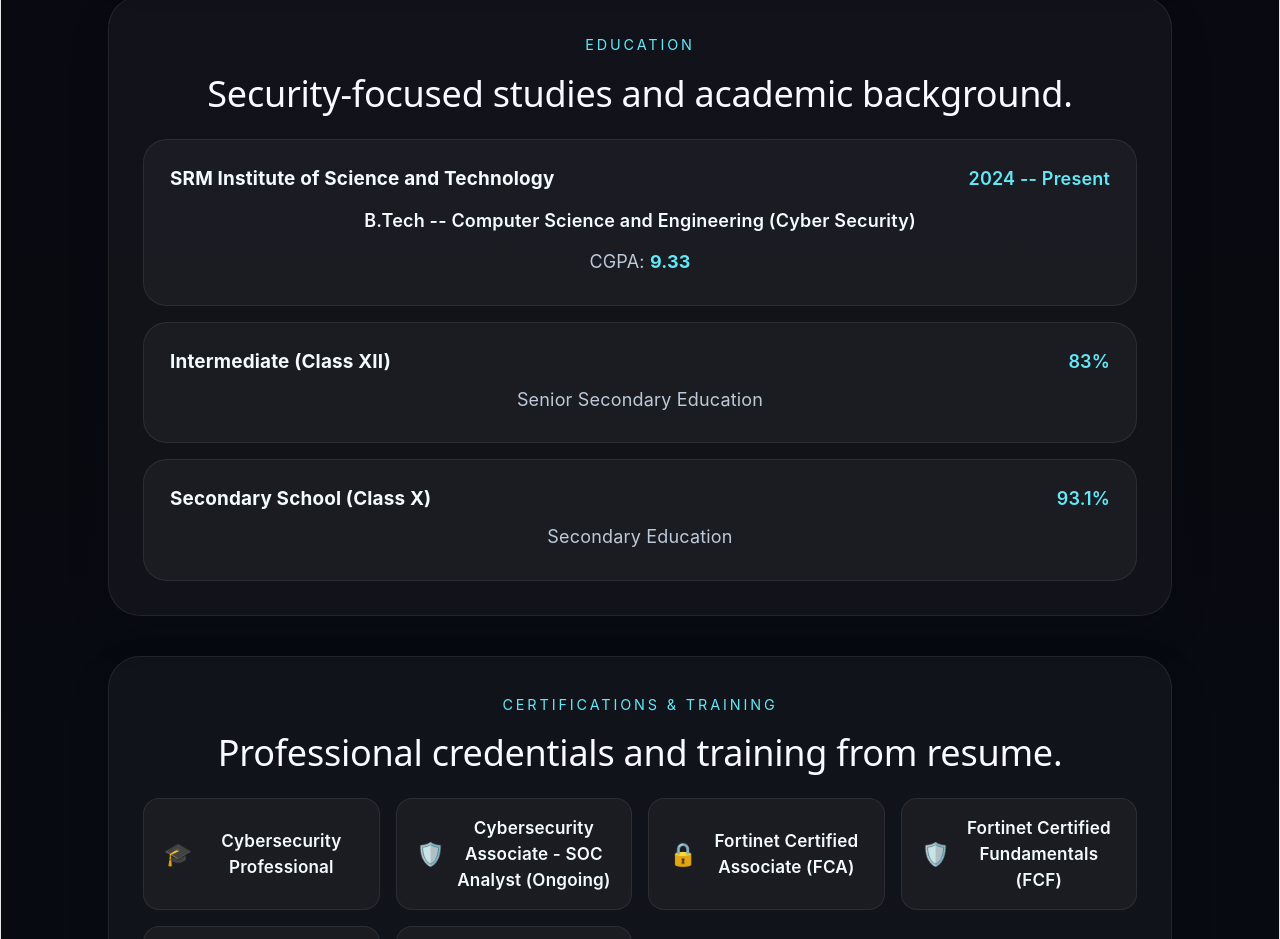
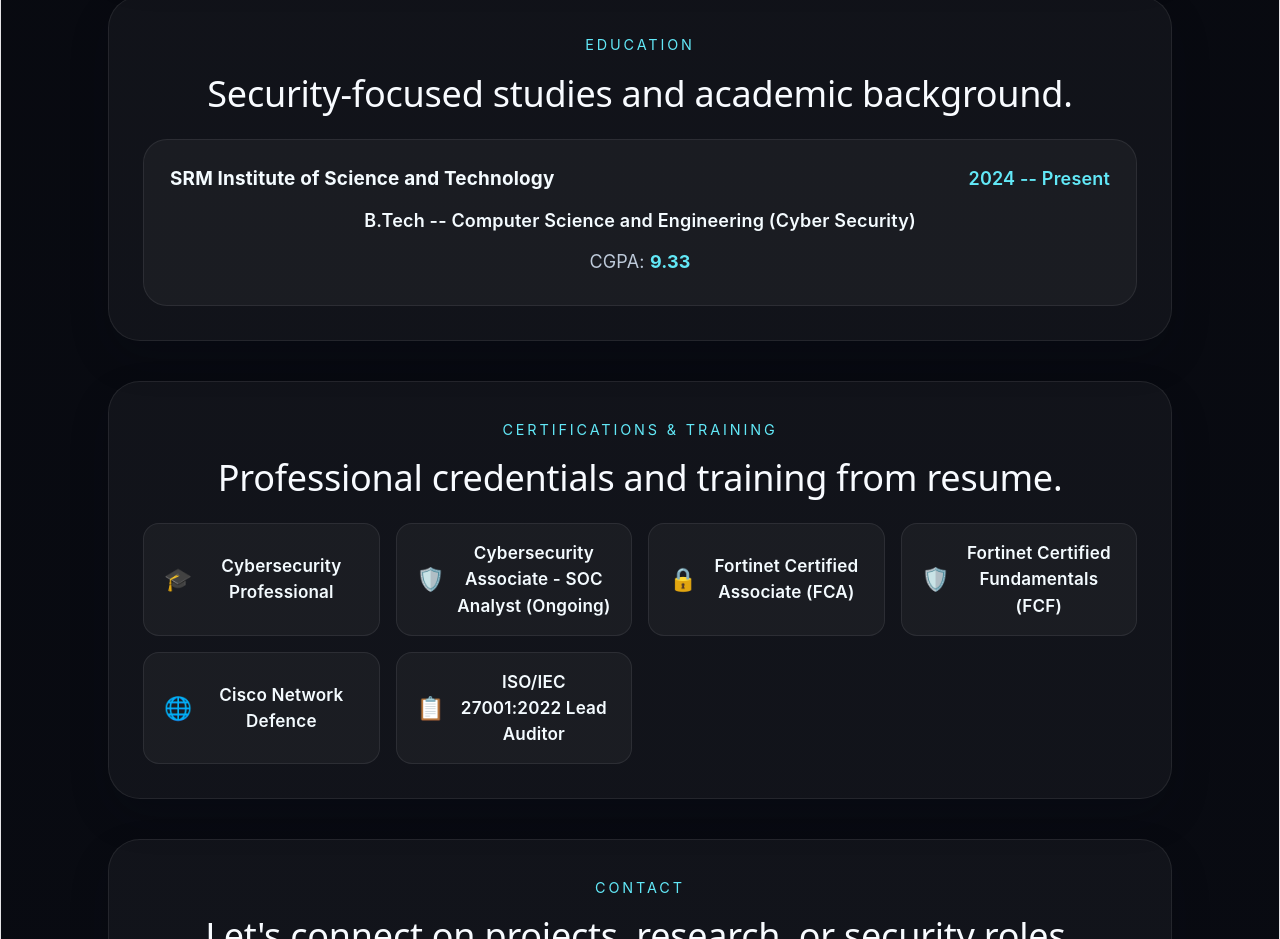
Before and after one commit to pranaygrandhi/pranaygrandhi.github.io, a React app: page / in a window 1280 px wide. Shown: the part 5720-6659 px from the top of the page. Built offline with nearby package versions, Linux system fonts and the light colour scheme; the HTML template or start-up script is replaced by a standard one.

Commit message:
Align Education section exactly with resume screenshot (SRM IST B.Tech Cyber Security CGPA 9.33)

```diff
--- a/src/App.jsx
+++ b/src/App.jsx
@@ -292,7 +292,6 @@ function App() {
             <h2>Security-focused studies and academic background.</h2>
           </div>
 
-          <div style={{ display: 'grid', gap: '16px' }}>
           <div className="education-card">
             <div style={{ display: 'flex', justifyContent: 'space-between', flexWrap: 'wrap', gap: '8px', marginBottom: '12px' }}>
               <h3 style={{ margin: 0 }}>SRM Institute of Science and Technology</h3>
@@ -300,23 +299,6 @@ function App() {
             </div>
             <p style={{ color: '#f4fbff', marginBottom: '8px', fontWeight: 600 }}>B.Tech -- Computer Science and Engineering (Cyber Security)</p>
             <p style={{ color: '#bdc9d9' }}>CGPA: <strong style={{ color: '#62e8f7' }}>9.33</strong></p>
-            </div>
-
-            <div className="education-card">
-              <div style={{ display: 'flex', justifyContent: 'space-between', flexWrap: 'wrap', gap: '8px', marginBottom: '8px' }}>
-                <h3 style={{ margin: 0 }}>Intermediate (Class XII)</h3>
-                <span style={{ color: '#62e8f7', fontWeight: 600 }}>83%</span>
-              </div>
-              <p style={{ color: '#bdc9d9', margin: 0 }}>Senior Secondary Education</p>
-            </div>
-
-            <div className="education-card">
-              <div style={{ display: 'flex', justifyContent: 'space-between', flexWrap: 'wrap', gap: '8px', marginBottom: '8px' }}>
-                <h3 style={{ margin: 0 }}>Secondary School (Class X)</h3>
-                <span style={{ color: '#62e8f7', fontWeight: 600 }}>93.1%</span>
-              </div>
-              <p style={{ color: '#bdc9d9', margin: 0 }}>Secondary Education</p>
-            </div>
           </div>
         </section>
 
```
Lines whose indentation alone changed are shown as unchanged.
